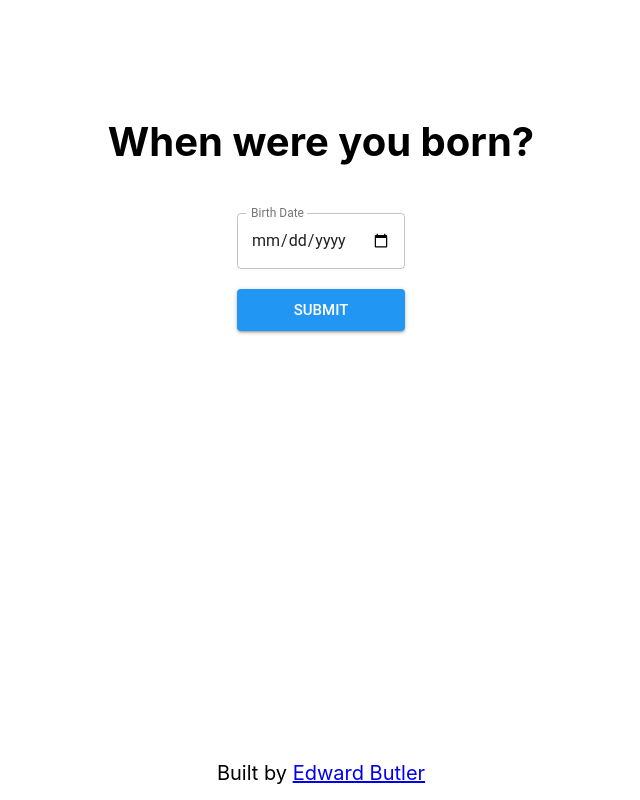
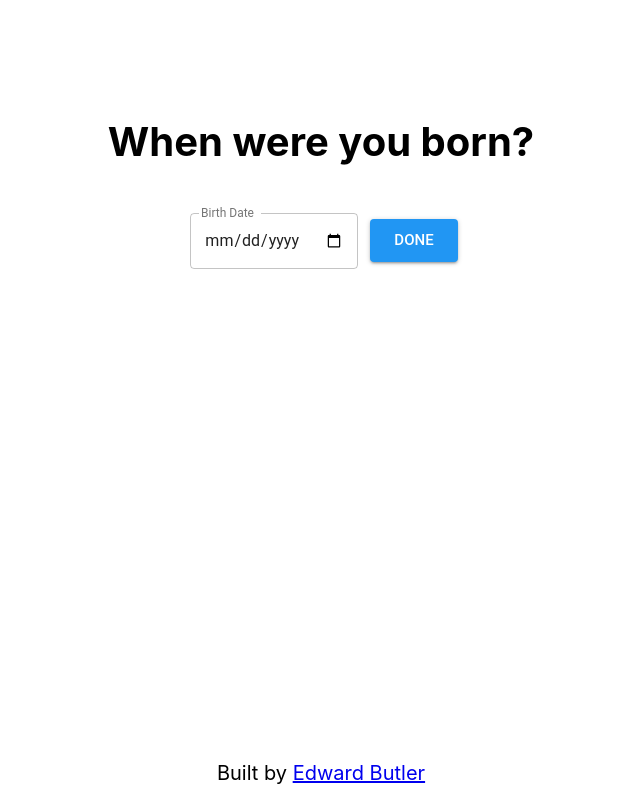
Before and after one commit to edwardbutler/30k, a React (Create React App) app: page / in a window 1280 px wide. Shown: the whole page, without its empty margins (319-959 px from the left). Built offline with nearby package versions, Linux system fonts and the light colour scheme.

Commit message:
Improve birth date form UI

```diff
--- a/src/BirthdateInput.js
+++ b/src/BirthdateInput.js
@@ -48,6 +48,7 @@ export default class BirthdateInput extends React.Component {
                 <FormControl variant="outlined" className='column row'>
 
                     <div className="formInput">
+                        <div>
                             <TextField
                                     id="date"
                                     variant="outlined"
@@ -61,14 +62,20 @@ export default class BirthdateInput extends React.Component {
                                 />
                         </div>
 
-
+                        <div>
                             <Button
                                 variant="contained"
                                 size="large"
                                 type="submit"
                                 color="primary">
-                            Submit
+                                Done
                             </Button>
+                        </div>
+
+
+
+                    </div>
+
 
                 </FormControl>
             </form>
--- a/src/index.css
+++ b/src/index.css
@@ -69,9 +69,16 @@ code {
 }
 
 .formInput {
+  display: flex;
+  align-items: center;
   margin-top: 20px;
   margin-bottom: 20px;
 }
+
+.formInput div {
+  margin: 0 3px;
+}
+
 .footer {
   /* border: 1px solid blue; */
   margin:15px;
```
Lines whose indentation alone changed are shown as unchanged.
